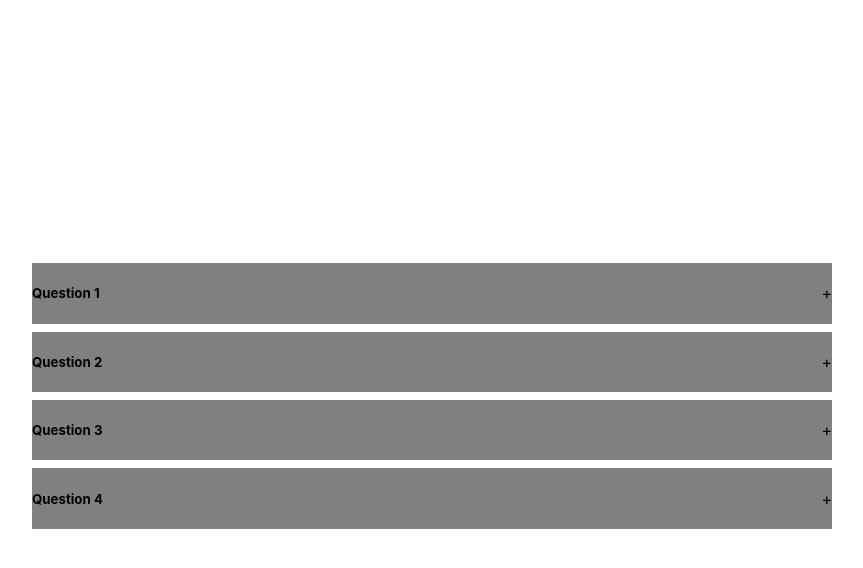
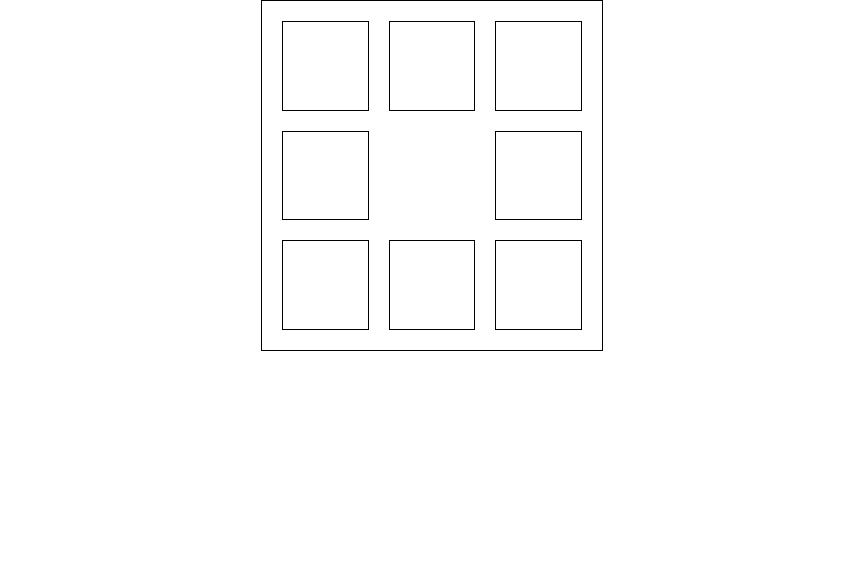
Before and after one commit to Pulkitchopra/machine-coding-projects, a React (Create React App) app: page /projects in a window 1280 px wide. Shown: the top 568 px of the page, without its empty margins (208-1071 px from the left). Built offline with nearby package versions, Linux system fonts and the light colour scheme.

Commit message:
modified:   src/App.js 	new file:   src/Grid Lights/Grid.css 	new file:   src/Grid Lights/Grid.js

```diff
--- a/src/App.js
+++ b/src/App.js
@@ -12,7 +12,8 @@ import './App.css';
 
 // import Projects from './Navbar/Projects';
 // import Navbar from './Navbar/Navbar';
-import Accordion from './Accordion/Accordion';
+// import Accordion from './Accordion/Accordion';
+import Grid from './Grid Lights/Grid';
 function App() {
 
 
@@ -37,7 +38,8 @@ function App() {
     </Router> */}
 
 
-    <Accordion/>
+    {/* <Accordion/> */}
+    <Grid/>
 
 
 
--- /dev/null
+++ b/src/Grid Lights/Grid.css
@@ -0,0 +1,30 @@
+body {
+    font-family: sans-serif;
+  }
+
+  .wrapper {
+    display: flex;
+    align-items: center;
+    justify-content: center;
+    flex-direction: column;
+    gap: 16px;
+  }
+
+  .grid {
+    display: grid;
+    max-width: 300px;
+    width: 100%;
+    padding: 20px;
+    gap: 20px;
+    border: 1px solid #000;
+  }
+
+  .cell {
+    background-color: transparent;
+    border: 1px solid #000;
+    height: 0;
+    padding-bottom: 100%;
+  }
+  .cell-activated {
+    background-color: green;
+  }
--- /dev/null
+++ b/src/Grid Lights/Grid.js
@@ -0,0 +1,83 @@
+import React, {useState} from 'react'
+import './Grid.css'
+
+const Grid = () => {
+
+    function Cell({filled, onClick, isDisabled, label}) {
+        return (
+          <button
+            type="button"
+            aria-label={label}
+            disabled={isDisabled}
+            onClick={onClick}
+            className={filled ? "cell cell-activated" : "cell"}
+          />
+        );
+      }
+
+      const [order, setOrder] = useState([]);
+      const [isDeactivating, setIsDeactivating] = useState(false);
+
+    const config = [
+        [1,1,1],
+        [1,0,1],
+        [1,1,1]
+    ]
+
+    const activateCells = (index) => {
+        const newOrder = [...order, index];
+        setOrder(newOrder);
+        // deactivate
+        if (newOrder.length === config.flat(1).filter(Boolean).length) {
+          deactivateCells();
+        }
+      };
+
+      const deactivateCells = () => {
+        setIsDeactivating(true);
+        const timer = setInterval(() => {
+          setOrder((origOrder) => {
+            const newOrder = origOrder.slice();
+            newOrder.pop();
+
+            if (newOrder.length === 0) {
+              clearInterval(timer);
+              setIsDeactivating(false);
+            }
+
+            return newOrder;
+          });
+        }, 300);
+      };
+
+  return (
+    <div className='wrapper'>
+    <div className='grid' style={{
+          gridTemplateColumns: `repeat(${config[0].length}, 1fr)`,
+        }}>
+    {config.flat(1).map((value, index) =>{
+
+
+        return value ? (
+            <Cell
+            key={index}
+            label={`Cell ${index}`}
+            filled={order.includes(index)}
+            onClick={() => activateCells(index)}
+            isDisabled={order.includes(index) || isDeactivating}
+        />
+
+        ) : (
+
+         <span />
+        )
+
+    })}
+
+    </div>
+
+    </div>
+  )
+}
+
+export default Grid
```
